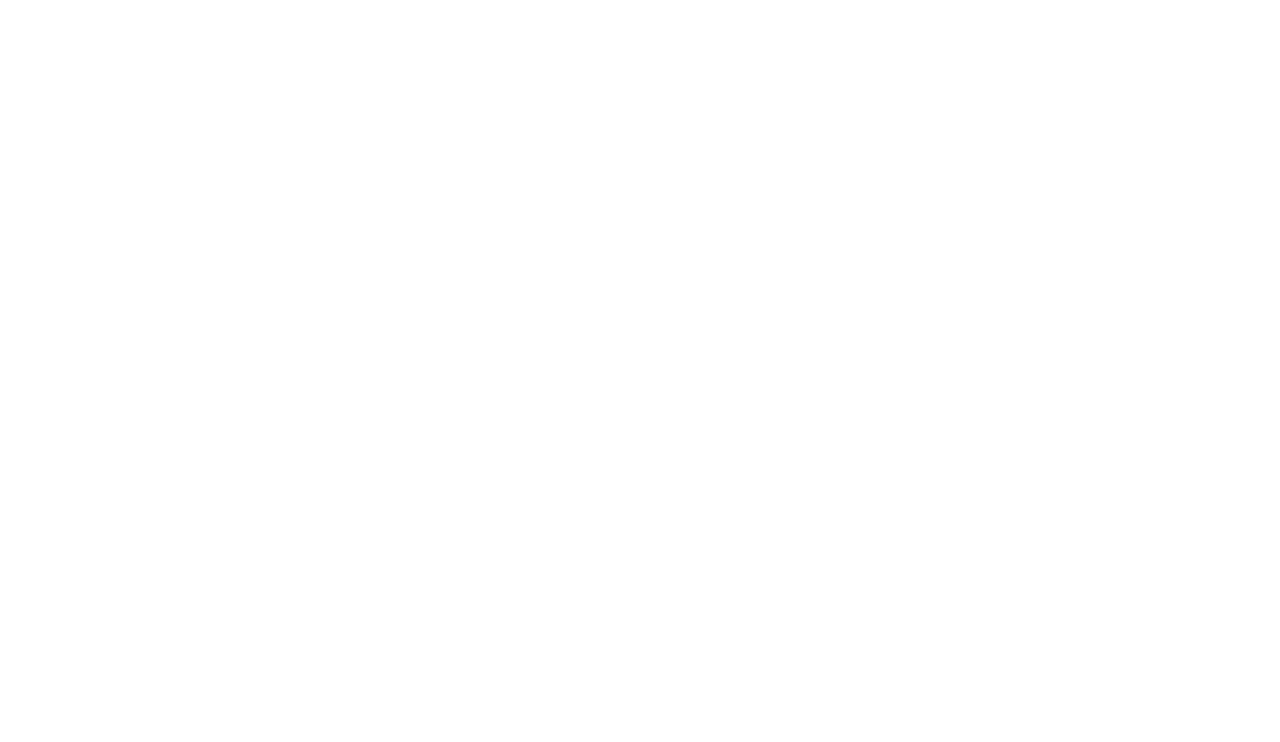
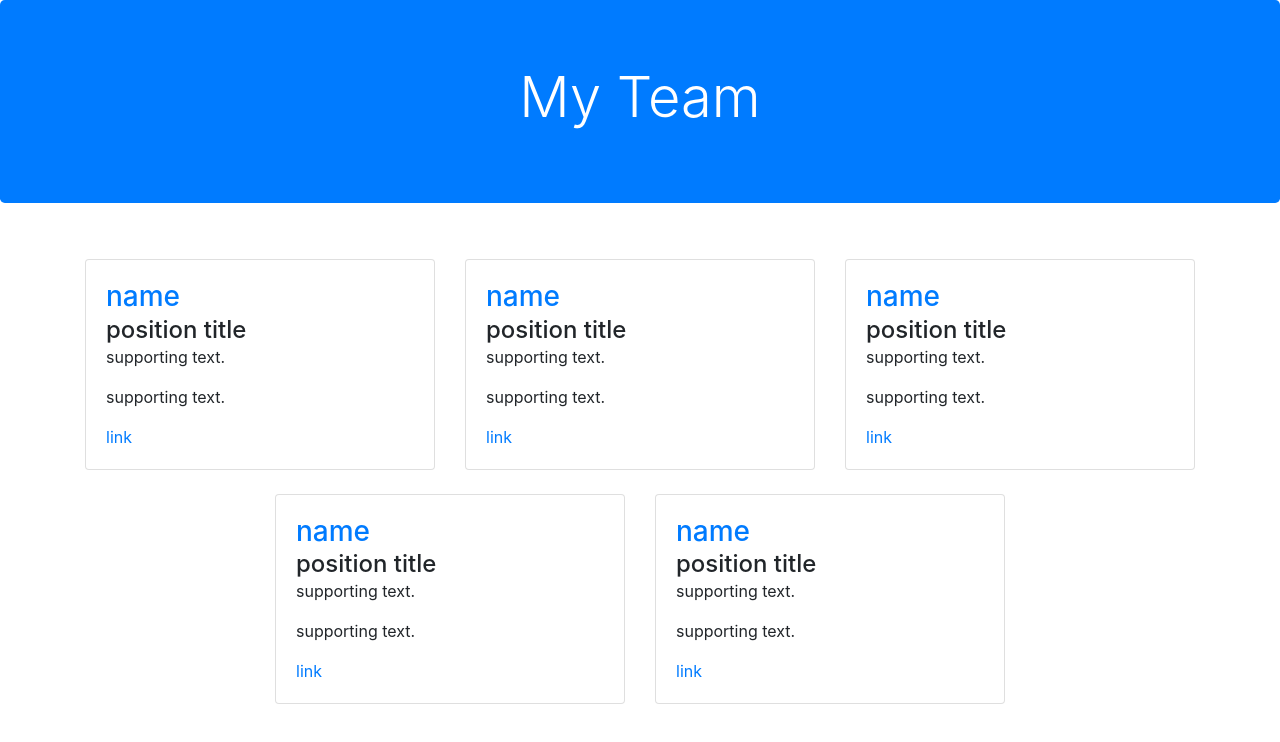
Before and after one commit to emilypier/team-profile-generator, a website: page src/template.html in a window 1280 px wide. Drawn offline with nearby package versions, Linux system fonts and the light colour scheme.

Commit message:
made generateHTML.js

```diff
--- a/lib/Engineer.js
+++ b/lib/Engineer.js
@@ -1,4 +1,3 @@
-//name, id, email, getName(), getId(), getEmail(), GitHub username, getGithub(), getRole() Overridden to return 'Engineer'
 const Employee = require("../lib/Employee");
 
 class Engineer extends Employee {
--- a/lib/Intern.js
+++ b/lib/Intern.js
@@ -1,4 +1,3 @@
-// name, id, email, getName(), getId(), getEmail(), school, getSchool(), getRole() Overridden to return 'Intern'
 const Employee = require('../lib/Employee');
 
 class Intern extends Employee{
--- a/lib/Manager.js
+++ b/lib/Manager.js
@@ -1,4 +1,3 @@
-//name, id, email, getName(), getId(), getEmail(), officeNumber, getRole() Overridden to return 'Manager'
 const Employee = require('../lib/Employee');
 
 class Manager extends Employee{
--- a/src/template.html
+++ b/src/template.html
@@ -7,3 +7,68 @@
         <link rel="stylesheet" href="https://stackpath.bootstrapcdn.com/bootstrap/4.3.1/css/bootstrap.min.css" />
         <title>Team Profile</title>
     </head>
+    <body>
+        <div class="jumbotron bg-primary">
+            <h1 class="text-center text-white display-4">My Team</h1>
+        </div>
+        <div class="container">
+            <div class="row justify-content-center">
+                <div class="col-4 mt-4">
+                    <div class="card">
+                        <div class="card-body">
+                            <h3 class="card-text text-primary">name </h3>
+                            <h4 class="card-subtitle">position title</h4>
+                            <p class="card-text">supporting text.</p>
+                            <p class="card-text">supporting text.</p>
+                            <a href="#" class="card-link">link</a>
+                        </div>
+                    </div>
+                </div>
+                <div class="col-4 mt-4">
+                    <div class="card">
+                        <div class="card-body">
+                            <h3 class="card-text text-primary">name </h3>
+                            <h4 class="card-subtitle">position title</h4>
+                            <p class="card-text">supporting text.</p>
+                            <p class="card-text">supporting text.</p>
+                            <a href="#" class="card-link">link</a>
+                        </div>
+                    </div>
+                </div>
+                <div class="col-4 mt-4">
+                    <div class="card">
+                        <div class="card-body">
+                            <h3 class="card-text text-primary">name </h3>
+                            <h4 class="card-subtitle">position title</h4>
+                            <p class="card-text">supporting text.</p>
+                            <p class="card-text">supporting text.</p>
+                            <a href="#" class="card-link">link</a>
+                        </div>
+                    </div>
+                </div>
+                <div class="col-4 mt-4">
+                    <div class="card">
+                        <div class="card-body">
+                            <h3 class="card-text text-primary">name </h3>
+                            <h4 class="card-subtitle">position title</h4>
+                            <p class="card-text">supporting text.</p>
+                            <p class="card-text">supporting text.</p>
+                            <a href="#" class="card-link">link</a>
+                        </div>
+                    </div>
+                </div>
+                <div class="col-4 mt-4">
+                    <div class="card">
+                        <div class="card-body">
+                            <h3 class="card-text text-primary">name </h3>
+                            <h4 class="card-subtitle">position title</h4>
+                            <p class="card-text">supporting text.</p>
+                            <p class="card-text">supporting text.</p>
+                            <a href="#" class="card-link">link</a>
+                        </div>
+                    </div>
+                </div>
+            </div>
+        </div>
+    </body>
+    </html>
```
Also changed, not shown: index.js (+19 -8 lines), src/generateHTML.js (added, +116 -0 lines).
